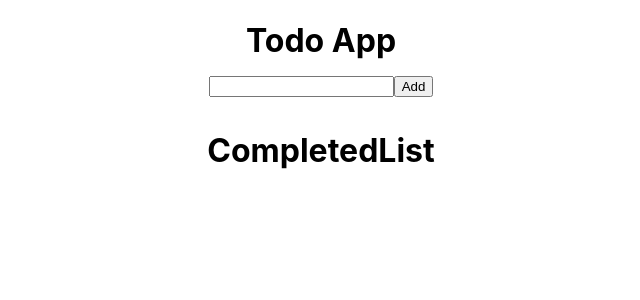
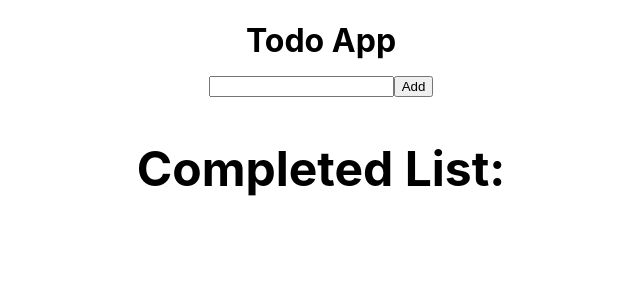
Before and after one commit to karkashiva/Todo-App, a React (Create React App) app: page / in a window 1280 px wide. Shown: the top 300 px of the page, without its empty margins (319-959 px from the left). Built offline with nearby package versions, Linux system fonts and the light colour scheme.

Commit message:
implemented completedList and completedListItem

```diff
--- a/src/App.tsx
+++ b/src/App.tsx
@@ -76,6 +76,14 @@ function App() {
     [list, completedList]
   );
 
+  const handleCompleteDelete = useCallback(
+    (id: number) => {
+      const newList = completedList.filter((item) => item.id !== id);
+      setCompletedList(newList);
+    },
+    [completedList]
+  );
+
   return (
     <div className="App">
       <h1>
@@ -91,7 +99,10 @@ function App() {
           handleComplete={handleComplete}
           handleEdit={handleEdit}
         />
-        <CompletedList />
+        <CompletedList
+          completedList={completedList}
+          handleCompleteDelete={handleCompleteDelete}
+        />
       </h1>
     </div>
   );
--- a/src/components/CompletedItem.tsx
+++ b/src/components/CompletedItem.tsx
@@ -1,5 +1,26 @@
 import React from "react";
 
-export default function CompletedItem() {
-  return <div>CompletedItem</div>;
+interface ICompletedItemProps {
+  item: {
+    id: number;
+    name: string;
+    completed: boolean;
+  };
+  handleCompleteDelete: (id: number) => void;
 }
+
+export default function CompletedItem({
+  item,
+  handleCompleteDelete,
+}: ICompletedItemProps) {
+  return (
+    <div className="completedItem">
+      <div>
+        <li key={item.id}>{item.name}</li>
+      </div>
+      <div>
+        <button onClick={() => handleCompleteDelete(item.id)}>Delete</button>
+      </div>
+    </div>
+  );
+}
--- a/src/components/CompletedList.tsx
+++ b/src/components/CompletedList.tsx
@@ -1,5 +1,28 @@
 import React from "react";
+import { Ilist } from "../App";
+import CompletedItem from "./CompletedItem";
 
-export default function CompletedList() {
-  return <div>CompletedList</div>;
+interface ICompletedListProps {
+  completedList: Ilist[];
+  handleCompleteDelete: (id: number) => void;
 }
+
+export default function CompletedList({
+  completedList,
+  handleCompleteDelete,
+}: ICompletedListProps) {
+  return (
+    <div>
+      <h2>Completed List:</h2>
+      <ul>
+        {completedList.map((item, index) => (
+          <CompletedItem
+            key={index}
+            item={item}
+            handleCompleteDelete={handleCompleteDelete}
+          />
+        ))}
+      </ul>
+    </div>
+  );
+}
```
